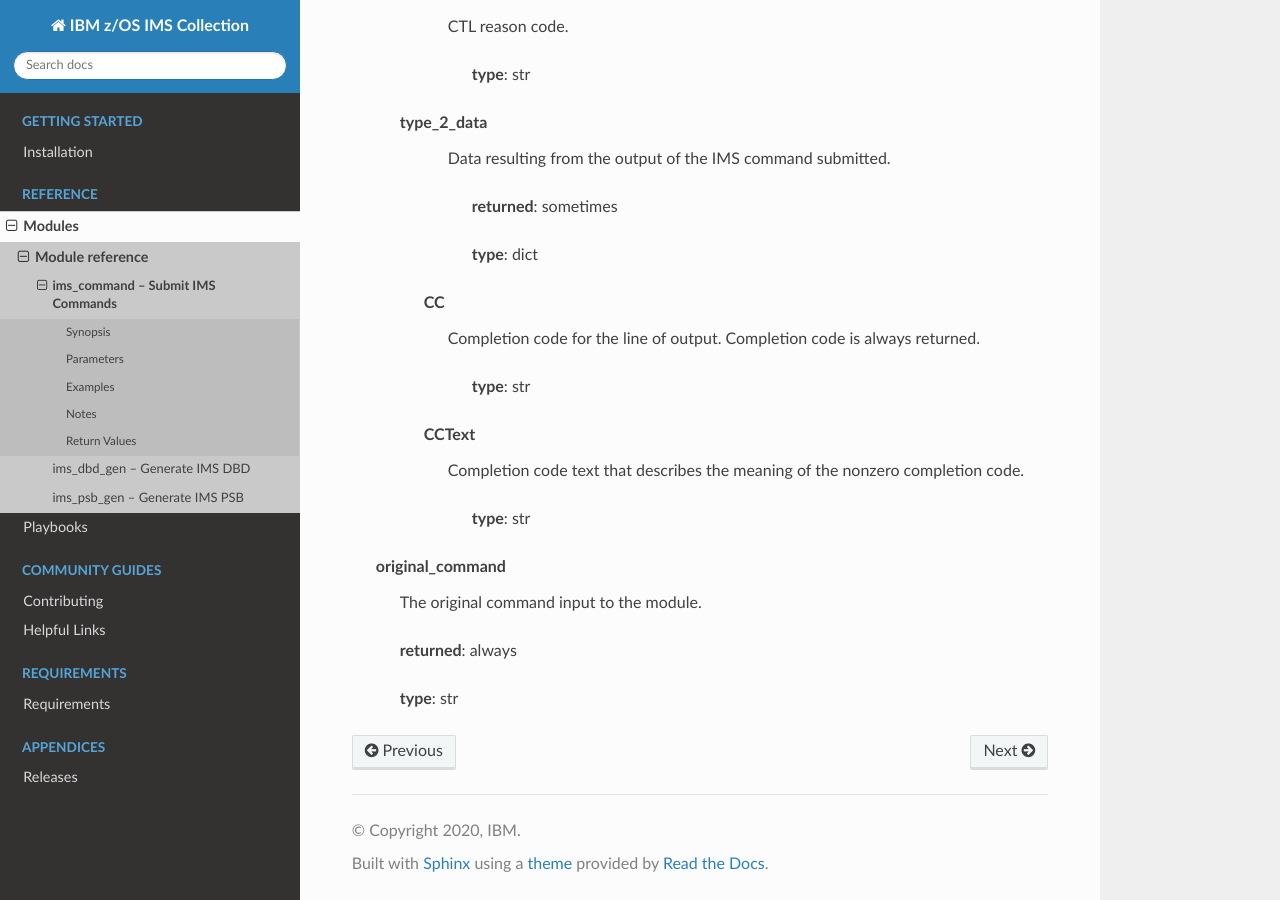
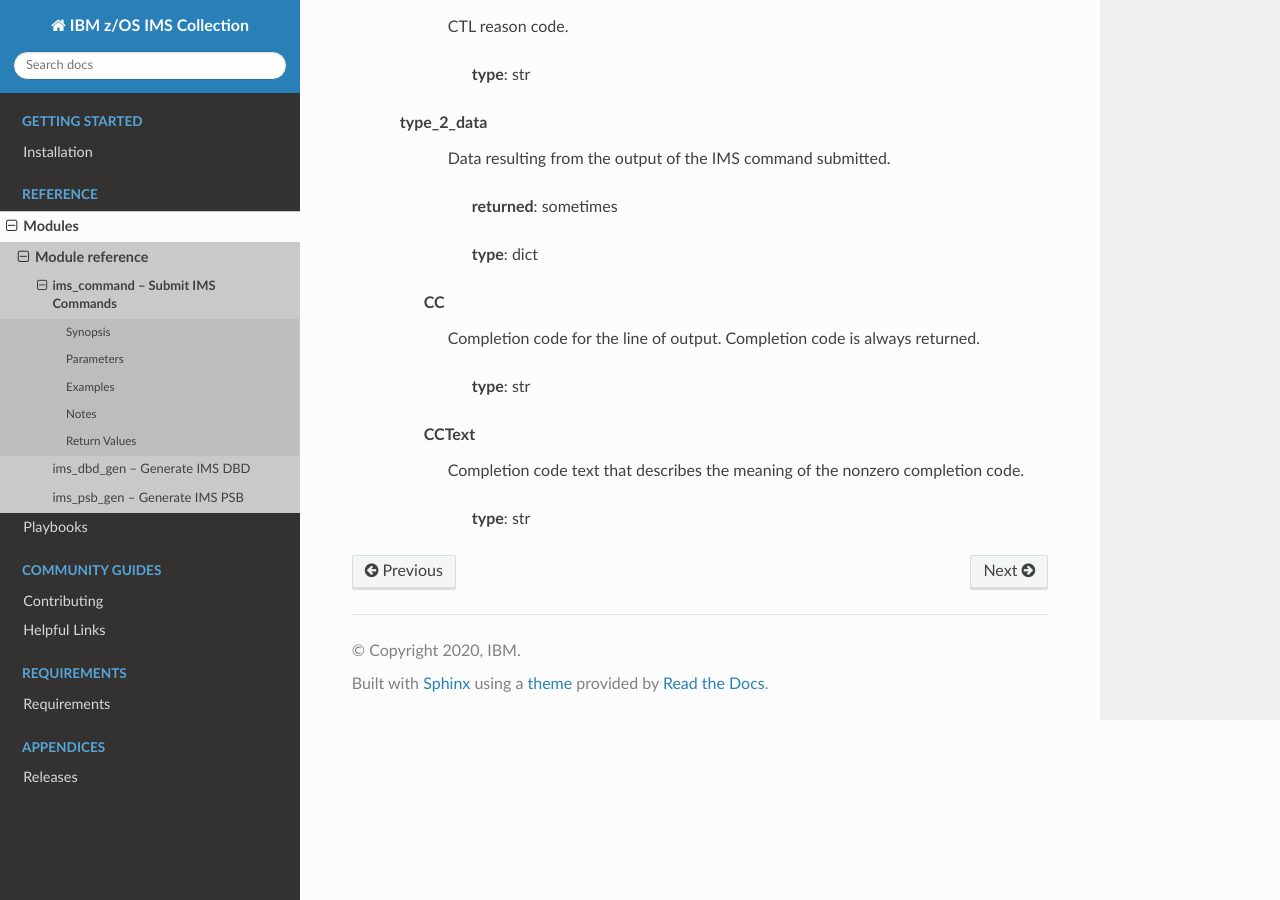
Before and after one commit to ansible-collections/ibm_zos_ims, a Sphinx documentation site: the page built from docs/source/modules/ims_command.rst, in a window 1280 px wide and 900 px high, scrolled down 4331 px. Built offline with Sphinx 7.4.7 and the Read the Docs theme 2.0.0, drawn with Linux system fonts in a browser that asks for light colours.

Commit message:
remove original_command output

```diff
--- a/docs/source/modules/ims_command.rst
+++ b/docs/source/modules/ims_command.rst
@@ -316,18 +316,3 @@ Return Values
 
 
                 | **type**: str
-
-
-
-
-
-
-
-
-
-         original_command
-            | The original command input to the module.
-
-            | **returned**: always
-
-            | **type**: str
```
Also changed, not shown: 1 other file.
